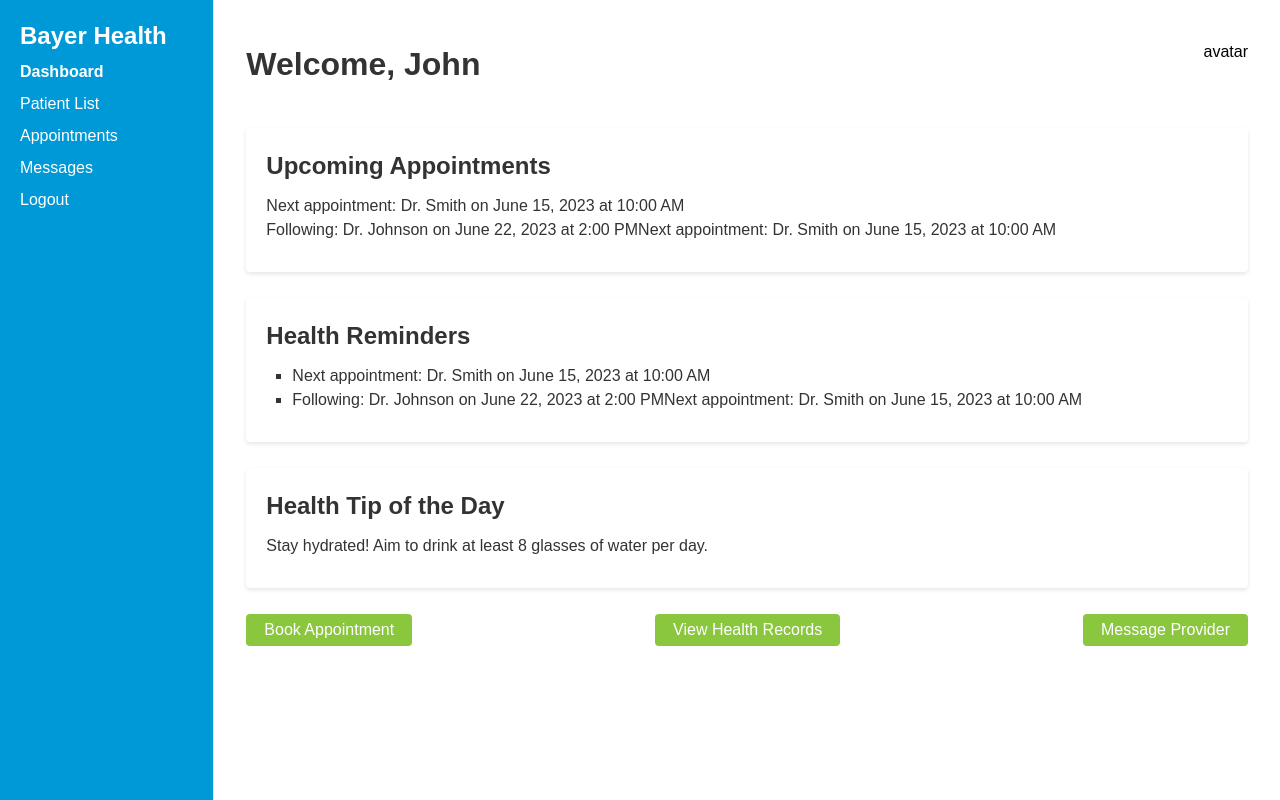
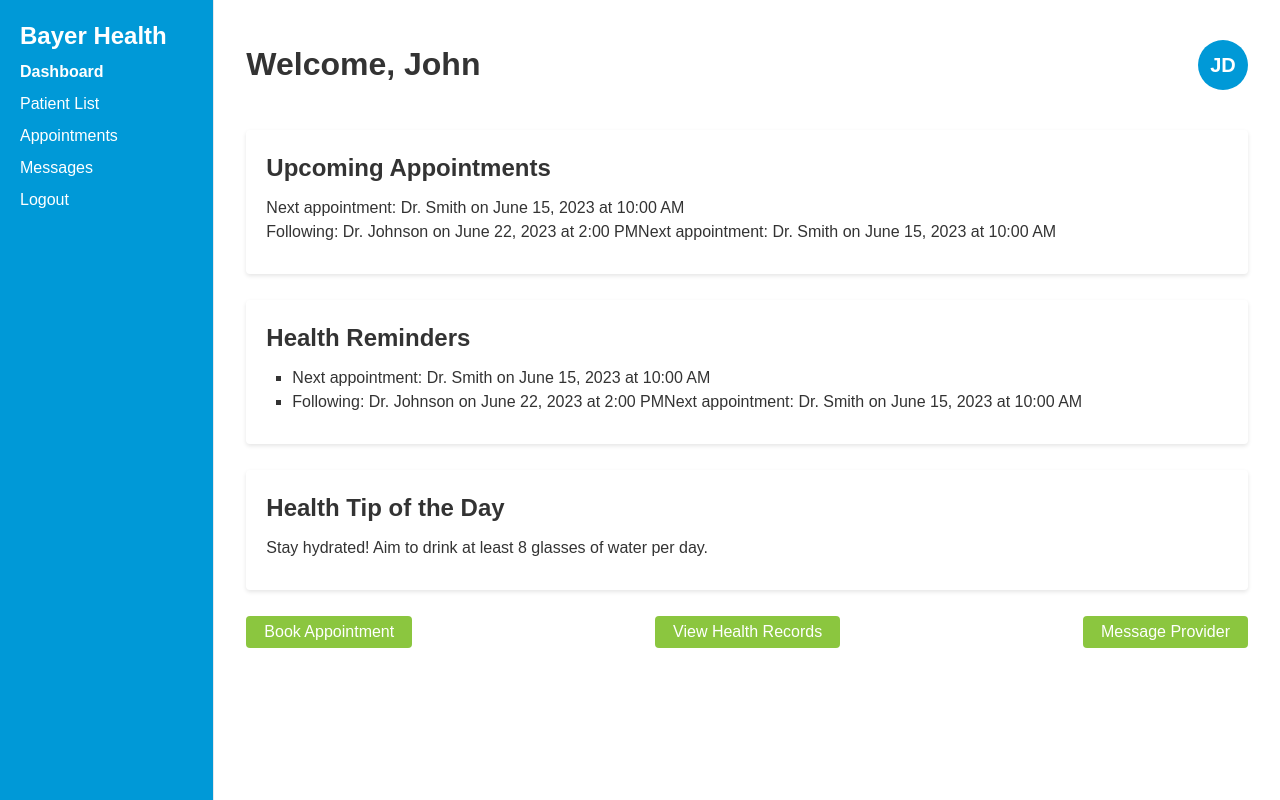
Before and after one commit to imshubhamkumar/HealthCareFrontend, a Next.js app: page / in a window 1280 px wide. Built offline with nearby package versions, Linux system fonts and the light colour scheme.

Commit message:
Added Avatar component

```diff
--- /dev/null
+++ b/src/app/components/Avatar/index.css
@@ -0,0 +1,12 @@
+.avatar {
+    display: flex;
+    justify-content: center;
+    align-items: center;
+    width: 50px;
+    height: 50px;
+    border-radius: 50%;
+    background-color: #0099d7;
+    color: #ffff;
+    font-size: 20px;
+    font-weight: bold;
+}
--- /dev/null
+++ b/src/app/components/Avatar/index.tsx
@@ -0,0 +1,17 @@
+import './index.css'
+interface Props {
+    firstName: string
+    lastName: string
+}
+export const Avatar = (props: Props) => {
+    const { firstName, lastName } = props
+    const getInitials = (first: string, last: string) => {
+        return (first.charAt(0) + last.charAt(0)).toUpperCase();
+    };
+    const initials = getInitials(firstName, lastName);
+    return (
+        <div className="avatar">
+            {initials}
+        </div>
+    );
+};
--- a/src/app/views/PatientPage/index.tsx
+++ b/src/app/views/PatientPage/index.tsx
@@ -1,3 +1,4 @@
+import { Avatar } from "@/app/components/Avatar/index";
 import { ButtonComponent } from "@/app/components/Button";
 import { Cards } from "@/app/components/Grid";
 import { Spacer } from "@/app/components/Spacer";
@@ -8,7 +9,7 @@ export const PatientPage = () => {
         <>
             <div className="header-container flex justify-between">
                 <div className=""><CustomText text={"Welcome, John"} bold size={2} /></div>
-                <div className="">avatar</div>
+                <Avatar firstName="John" lastName="Deo"/>
             </div>
             <Spacer height={40} />
             <section className="main-container">
```
